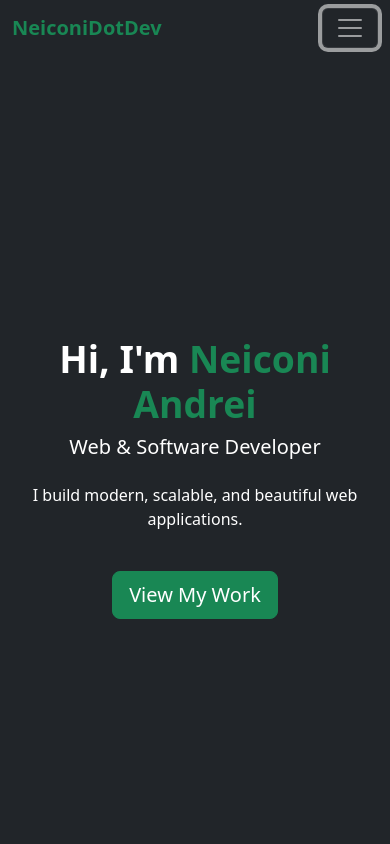
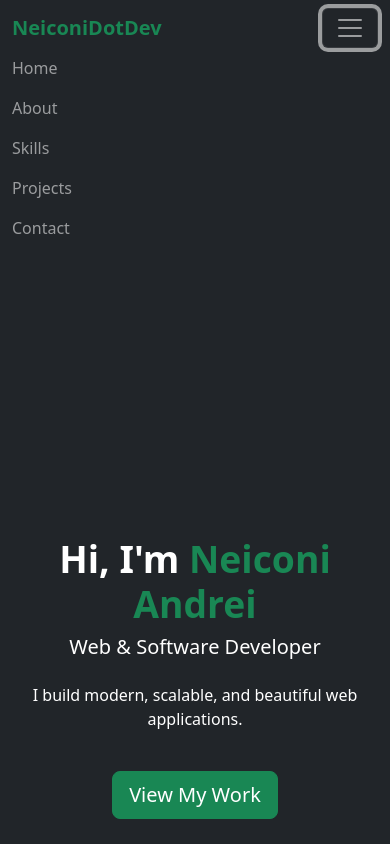
Before and after one commit to AndreiNeiconi/Neiconidotdev, an Angular app: page / in a window 390 px wide. Both pictures are taken after a click on the button 350 px from the left and 28 px from the top of the page. Shown: the top 844 px of the page. Built offline with nearby package versions, Linux system fonts and the light colour scheme.

Commit message:
import on agular.js the bootstrap bundle

```diff
--- a/angular.json
+++ b/angular.json
@@ -35,7 +35,8 @@
 
             ],
             "scripts": [
-                                          "./node_modules/jquery/dist/jquery.js"
+                                          "./node_modules/jquery/dist/jquery.js",
+                                          "node_modules/bootstrap/dist/js/bootstrap.bundle.min.js"
             ]
           },
           "configurations": {
@@ -102,7 +103,10 @@
 
             ],
             "scripts": [
-                            "./node_modules/jquery/dist/jquery.js"
+                            "./node_modules/jquery/dist/jquery.js",
+                            "node_modules/bootstrap/dist/js/bootstrap.bundle.min.js"
+
+
             ]
           }
         }
--- a/src/app/components/navbar/navbar.component.html
+++ b/src/app/components/navbar/navbar.component.html
@@ -9,7 +9,7 @@
                 <li class="nav-item"><a class="nav-link" routerLink="/">Home</a></li>
                 <li class="nav-item"><a class="nav-link" routerLink="/about">About</a></li>
                 <li class="nav-item"><a class="nav-link" routerLink="/skills">Skills</a></li>
-                <li class="nav-item"><a class="nav-link" routerLink="/projects">Projects</a></li>
+                <li class="nav-item"><a class="nav-link" nav-link="/projects">Projects</a></li>
                 <li class="nav-item"><a class="nav-link" routerLink="/contact">Contact</a></li>
             </ul>
         </div>
```
